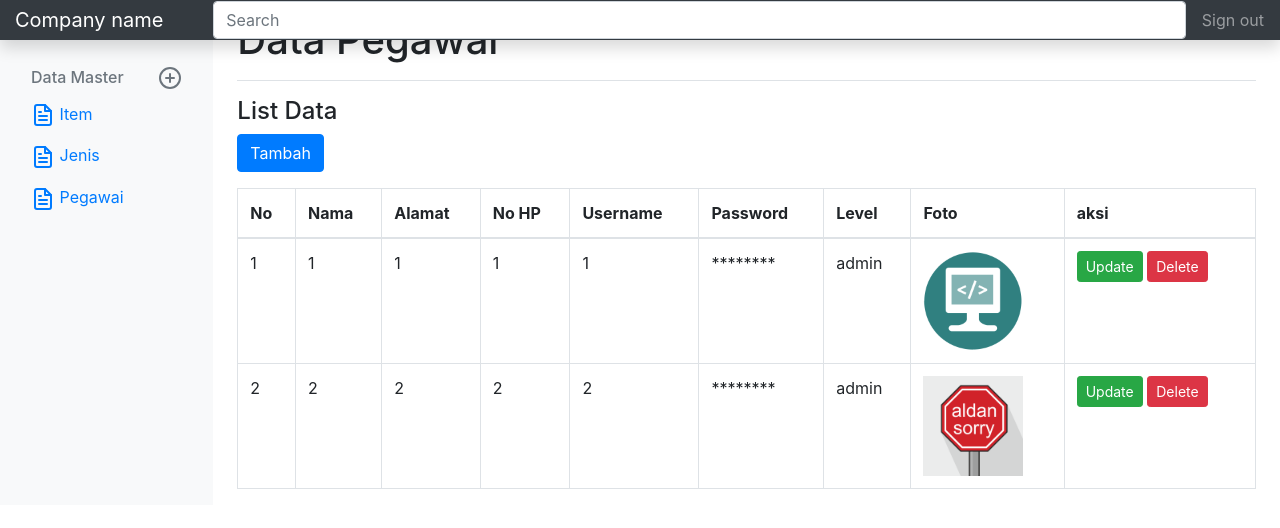
After one commit to Farinda/laundry_far_fah, a CodeIgniter app: page /database/Pegawai in a window 1280 px wide. The commit adds this page. Shown: the top 528 px of the page. Run offline with CodeIgniter, Linux system fonts and the light colour scheme; a user stored in the database is signed in; data comes from the database, SQL or seed files in the repository; both versions use the stored data as it was after the commit; some libraries are stand-ins or nearby versions.

Commit message:
crud pegawai + upload
crud pegawai + upload

```diff
--- a/application/config/acl.php
+++ b/application/config/acl.php
@@ -78,7 +78,12 @@ $acl = array(
 		'pencuci' => false,
 		'penyetrika' => false
 	),
-
+	'Pegawai' => array(
+		'admin' => true,
+		'operator' => false,
+		'pencuci' => false,
+		'penyetrika' => false
+	),
 );
 
 /* -----------------------------
--- /dev/null
+++ b/application/controllers/Pegawai.php
@@ -0,0 +1,101 @@
+<?php
+defined('BASEPATH') OR exit('No direct script access allowed');
+
+class Pegawai extends CI_Controller {
+	public function __construct()
+	{
+		parent::__construct();
+		if ($this->session->userdata('logged_in')) {
+			$session_data = $this->session->userdata('logged_in');
+			$data['username'] = $session_data['username'];
+			$data['level'] = $session_data['level'];
+			$current_controller = $this->router->fetch_class();
+			$this->load->library('acl');
+			if (!$this->acl->is_public($current_controller)) {
+				if (!$this->acl->is_allowed($current_controller,$data['level'])) {
+					echo '<script>alert("Tidak Dapat Akses")</script>';
+					redirect('Login/logout','refresh');
+				}
+			}
+		}else{
+			echo '<script>alert("Login Dahulu")</script>';
+			redirect('Login');
+		}
+	}
+	public function index()
+	{
+		$this->load->model('Pegawai_model');
+		$data['pegawai_data'] = $this->Pegawai_model->get_data();
+		$this->load->view('admin/pegawai/data_view',$data);
+	}
+	public function create()
+	{
+		$this->load->model('Pegawai_model');
+		$this->load->library('form_validation');
+		$this->form_validation->set_rules('nama','Nama','required');
+		$this->form_validation->set_rules('alamat','Alamat','required');
+		$this->form_validation->set_rules('nohp','No HP','required');
+		$this->form_validation->set_rules('username','Nama','required|is_unique[pegawai.username]');
+		$this->form_validation->set_rules('password','Password','required');
+		if ($this->form_validation->run() == FALSE) {
+			$this->load->view('admin/pegawai/create_view');
+		} else {
+			$config['upload_path'] = './assets/img/';
+			$config['allowed_types'] = 'gif|jpg|png';
+			$config['max_size']  = '2000';
+			$config['max_width']  = '1024';
+			$config['max_height']  = '768';
+
+			$this->load->library('upload', $config);
+
+			if ( ! $this->upload->do_upload('foto')){
+				$error = array('error' => $this->upload->display_errors());
+				$this->load->view('admin/pegawai/create_view',$error);
+			}
+			else{
+				$this->Pegawai_model->insert();
+				$this->load->view('admin/pegawai/create_sukses');
+			}
+
+		}
+	}
+	public function update($id)
+	{
+		$this->load->model('Pegawai_model');
+		$this->load->library('form_validation');
+		$data['pegawai'] = $this->Pegawai_model->get_id($id);
+		$this->form_validation->set_rules('nama','Nama','required');
+		$this->form_validation->set_rules('alamat','Alamat','required');
+		$this->form_validation->set_rules('nohp','No HP','required');
+		$this->form_validation->set_rules('username','Nama','required');
+		$this->form_validation->set_rules('password','Password','required');
+		if ($this->form_validation->run() == FALSE) {
+			$this->load->view('admin/pegawai/update_view',$data);
+		} else {
+			$config['upload_path'] = './assets/img/';
+			$config['allowed_types'] = 'gif|jpg|png';
+			$config['max_size']  = '2000';
+			$config['max_width']  = '1024';
+			$config['max_height']  = '768';
+
+			$this->load->library('upload', $config);
+
+			if ( ! $this->upload->do_upload('foto')){
+				$data['sepatu'] = $this->Sepatu_model->getSepatu($id);
+				$data['error'] = array('error' => $this->upload->display_errors());
+				$this->load->view('admin/pegawai/update_view',$data);
+			}
+			else{
+				$this->Pegawai_model->update($id);
+				$this->load->view('admin/pegawai/update_sukses');
+			}
+
+		}
+	}
+	public function delete($id)
+	{
+		$this->load->model('Pegawai_model');
+		$this->Pegawai_model->delete($id);
+		$this->load->view('admin/pegawai/delete_sukses');
+	}
+}
--- /dev/null
+++ b/application/models/Pegawai_model.php
@@ -0,0 +1,51 @@
+<?php
+defined('BASEPATH') OR exit('No direct script access allowed');
+
+class Pegawai_model extends CI_Model {
+
+	public function get_data()
+	{
+		$query = $this->db->get('pegawai');
+		return $query->result();
+	}
+	public function get_id($id)
+	{
+		$this->db->where('id',$id);
+		$query = $this->db->get('pegawai');
+		return $query->result()[0];
+	}
+	public function insert()
+	{
+		$data = array(
+			'nama' => $this->input->post('nama'),
+			'alamat' => $this->input->post('alamat'),
+			'nohp' => $this->input->post('nohp'),
+			'username' => $this->input->post('username'),
+			'password' => $this->input->post('password'),
+			'level' => $this->input->post('level'),
+			'foto' => $this->upload->data('file_name')
+		);
+		$this->db->insert('pegawai',$data);
+	}
+	public function update($id)
+	{
+		$set = array(
+			'nama' => $this->input->post('nama'),
+			'alamat' => $this->input->post('alamat'),
+			'nohp' => $this->input->post('nohp'),
+			'username' => $this->input->post('username'),
+			'password' => $this->input->post('password'),
+			'level' => $this->input->post('level'),
+			'foto' => $this->upload->data('file_name')
+		);
+		$this->db->where('id',$id);
+		$this->db->update('pegawai',$set);
+	}
+	public function delete($id)
+	{
+		$this->db->where('id',$id);
+		$this->db->delete('pegawai');
+	}
+}
+
+?>
--- a/application/views/admin/header.php
+++ b/application/views/admin/header.php
@@ -59,6 +59,12 @@
                 Jenis
               </a>
             </li>
+            <li class="nav-item">
+              <a class="nav-link" href="<?php echo base_url('Pegawai') ?>">
+                <span data-feather="file-text"></span>
+                Pegawai
+              </a>
+            </li>
           </ul>
         </div>
       </nav>
--- /dev/null
+++ b/application/views/admin/pegawai/data_view.php
@@ -0,0 +1,47 @@
+<?php $this->load->view('admin/header') ?>
+<main role="main" class="col-md-9 ml-sm-auto col-lg-10 px-4">
+	<div class="d-flex justify-content-between flex-wrap flex-md-nowrap align-items-center pt-3 pb-2 mb-3 border-bottom">
+		<h1 class="h1">Data Pegawai</h1>
+
+	</div>
+	<h4>List Data</h4>
+	<a href="<?php echo base_url('Pegawai/create') ?>" class="btn btn-primary">Tambah</a>
+
+					<table class="table table-bordered table-hover table-inverse mt-3">
+						<thead>
+							<tr>
+								<th>No</th>
+								<th>Nama</th>
+								<th>Alamat</th>
+								<th>No HP</th>
+								<th>Username</th>
+								<th>Password</th>
+								<th>Level</th>
+								<th>Foto</th>
+								<th>aksi</th>
+							</tr>
+						</thead>
+						<tbody>
+							<?php $nomor = 1; ?>
+							<?php foreach ($pegawai_data as $value): ?>
+								<tr>
+									<td><?php echo $nomor; ?></td>
+									<td><?php echo $value->nama ?></td>
+									<td><?php echo $value->alamat ?></td>
+									<td><?php echo $value->nohp ?></td>
+									<td><?php echo $value->username ?></td>
+									<td>********</td>
+									<td><?php echo $value->level ?></td>
+									<td><img src="<?php echo base_url('assets/img/'.$value->foto) ?>" alt="" width="100px"></td>
+									<td>
+										<a href="<?php echo base_url('Pegawai/update/'.$value->id) ?>" class="btn btn-sm btn-success">Update</a>
+										<a href="<?php echo base_url('Pegawai/delete/'.$value->id) ?>" class="btn btn-sm btn-danger">Delete</a>
+									</td>
+								</tr>
+								<?php $nomor++; ?>
+							<?php endforeach ?>
+						</tbody>
+					</table>
+
+</main>
+<?php $this->load->view('admin/footer') ?>
```
Also changed, not shown: application/views/admin/pegawai/create_sukses.php (added, +14 -0 lines), application/views/admin/pegawai/create_view.php (added, +50 -0 lines), application/views/admin/pegawai/delete_sukses.php (added, +13 -0 lines), application/views/admin/pegawai/update_sukses.php (added, +13 -0 lines), application/views/admin/pegawai/update_view.php (added, +50 -0 lines), far_fah.sql (+4 -3 lines), assets/img/Code.png (added), assets/img/logoaldansorry.png (added).
